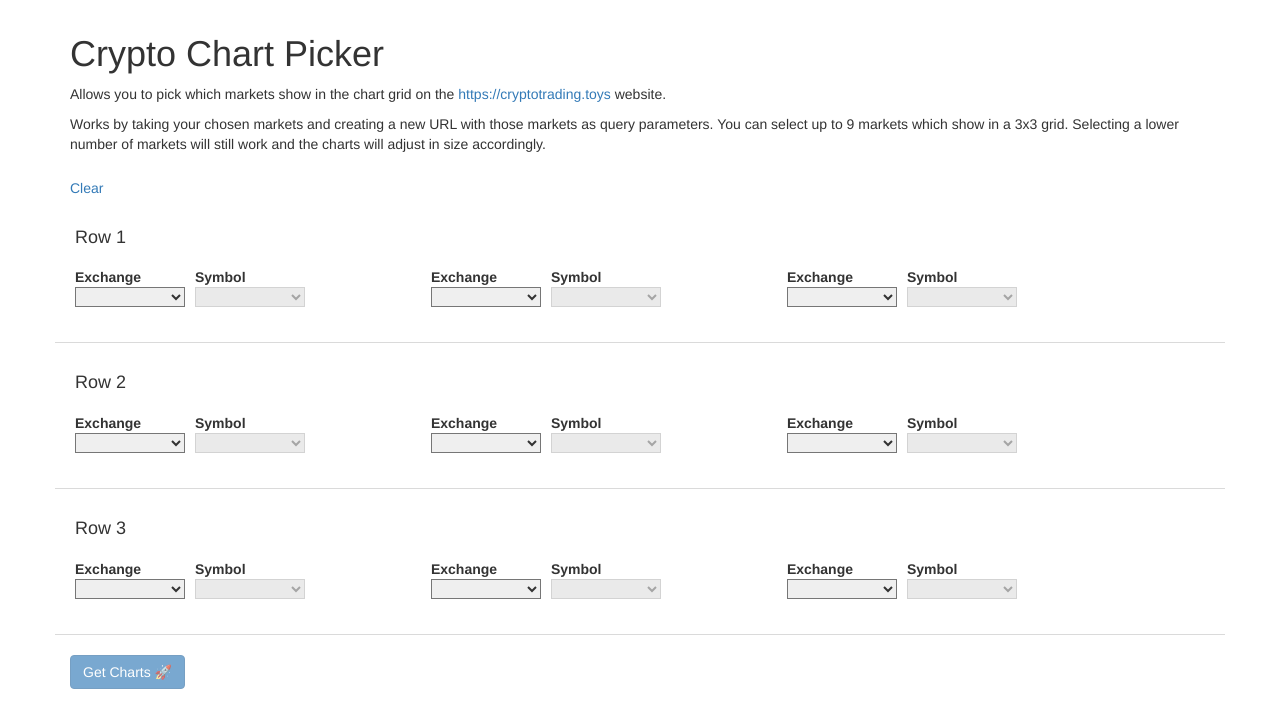
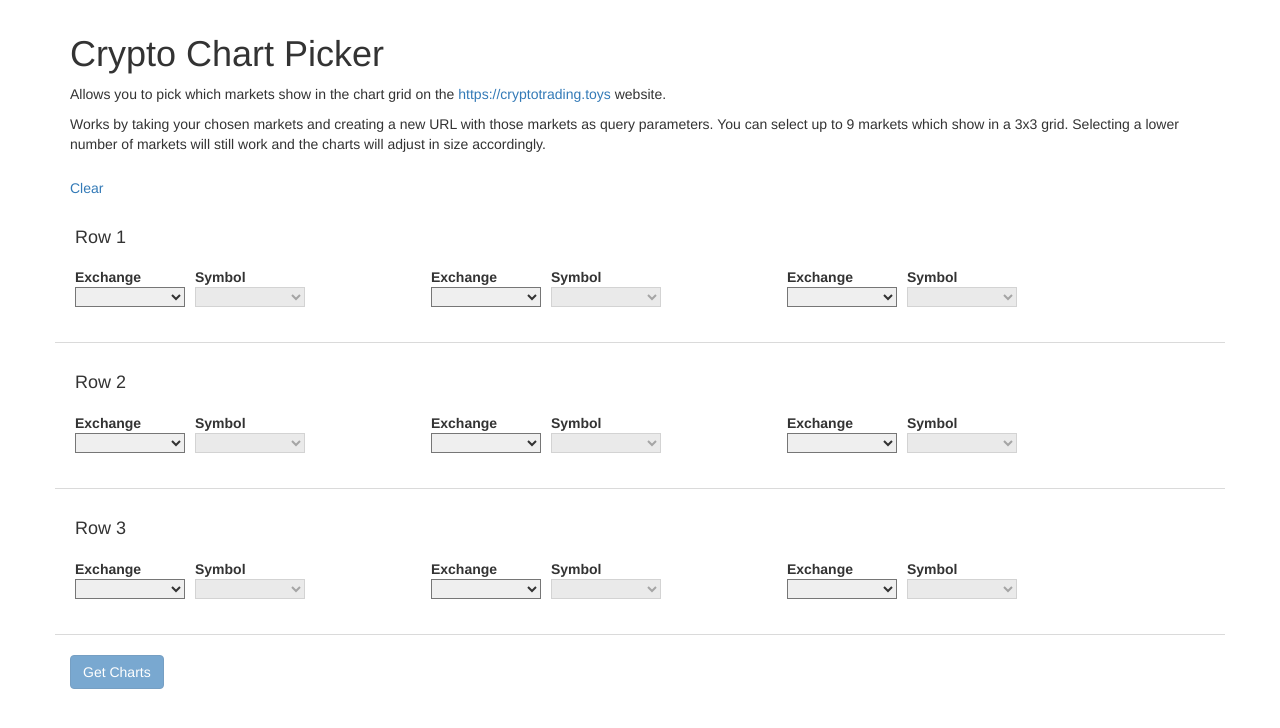
Before and after one commit to H-Gomez/crypto-chart-tiles, a React (Create React App) app: page / in a window 1280 px wide. Shown: the top 728 px of the page. Built offline with nearby package versions, Linux system fonts and the light colour scheme.

Commit message:
Add functionality to open new window on button click.

```diff
--- a/src/Picker.js
+++ b/src/Picker.js
@@ -70,6 +70,7 @@ class Picker extends React.Component {
         this.handleSymbolChange = this.handleSymbolChange.bind(this);
         this.urlBuilder = this.urlBuilder.bind(this);
         this.handleClearSelects = this.handleClearSelects.bind(this);
+        this.handleButtonClick = this.handleButtonClick.bind(this);
     }
 
     /**
@@ -146,6 +147,11 @@ class Picker extends React.Component {
             selections: obj,
             targetUrl: ""
         });
+    }
+
+    handleButtonClick() {
+        window.open(this.state.targetUrl, '_blank');
+
     }
 
     /**
@@ -267,12 +273,9 @@ class Picker extends React.Component {
                     href={this.state.targetUrl}
                     className="btn btn-primary"
                     disabled={this.state.targetUrl === "" ? true : false}
+                    onClick={this.handleButtonClick}
                 >
-                    Get Charts{" "}
-                    <span role="img" aria-label="rocket">
-                        {" "}
-                        🚀
-                    </span>
+                    Get Charts
                 </button>
             </div>
         );
```
